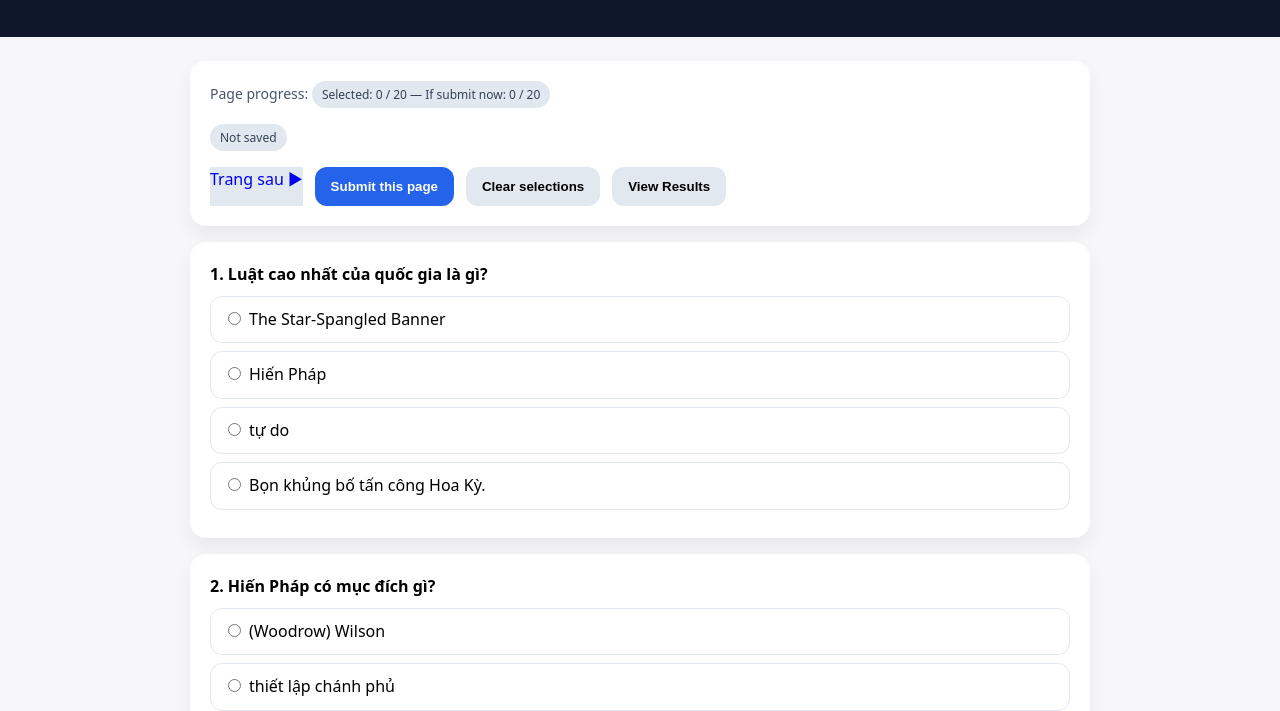
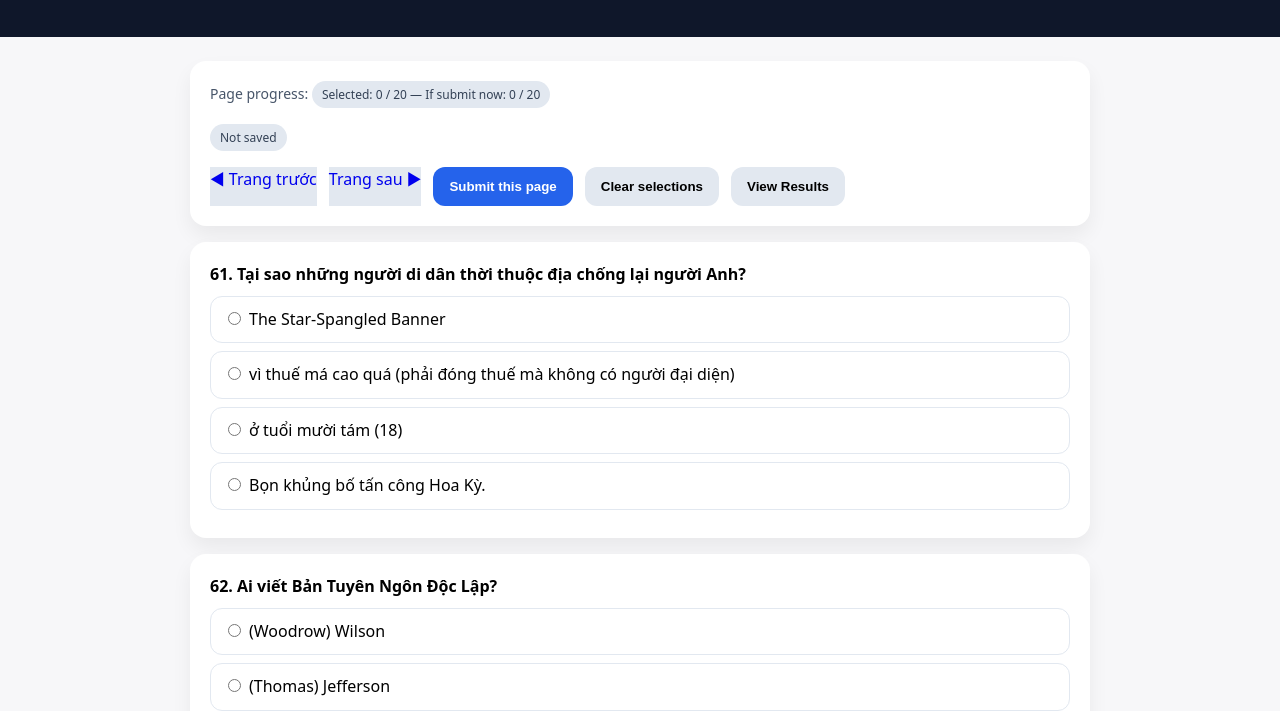
Before and after one commit to TamNguyen3819/thiquoctich, a plain HTML site: page quiz_5pages_full/page4.html in a window 1280 px wide. Shown: the part 107-818 px from the top of the page. Drawn offline with Linux system fonts and the light colour scheme.

Commit message:
Update page4.html

```diff
--- a/quiz_5pages_full/page4.html
+++ b/quiz_5pages_full/page4.html
@@ -51,7 +51,7 @@
   </div>
 </main>
 <script>
-const PAGE_NUM = 1; // <<< CHANGE THIS to 1..5 for each page
+const PAGE_NUM = 4; // <<< CHANGE THIS to 1..5 for each page
 const STORAGE_KEY = "uscis_vi_2008_quiz_full";
 
 function loadState(){
```
